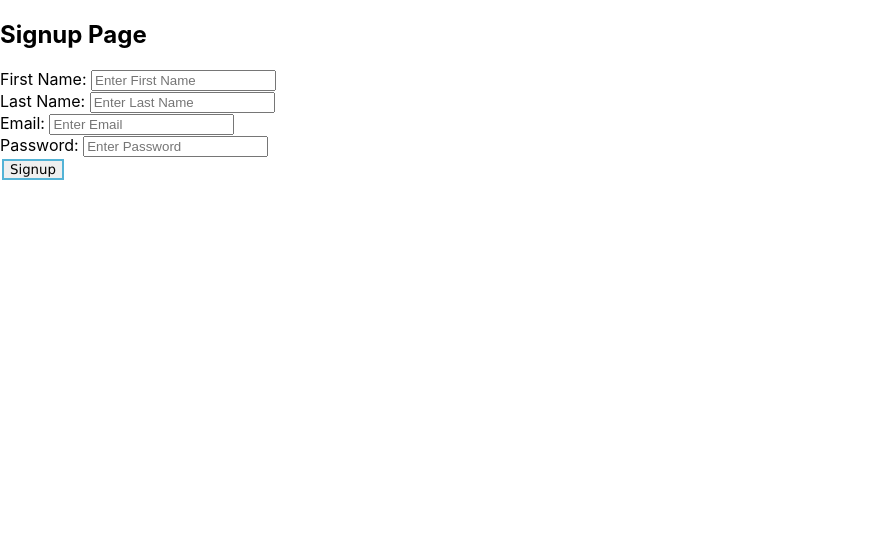
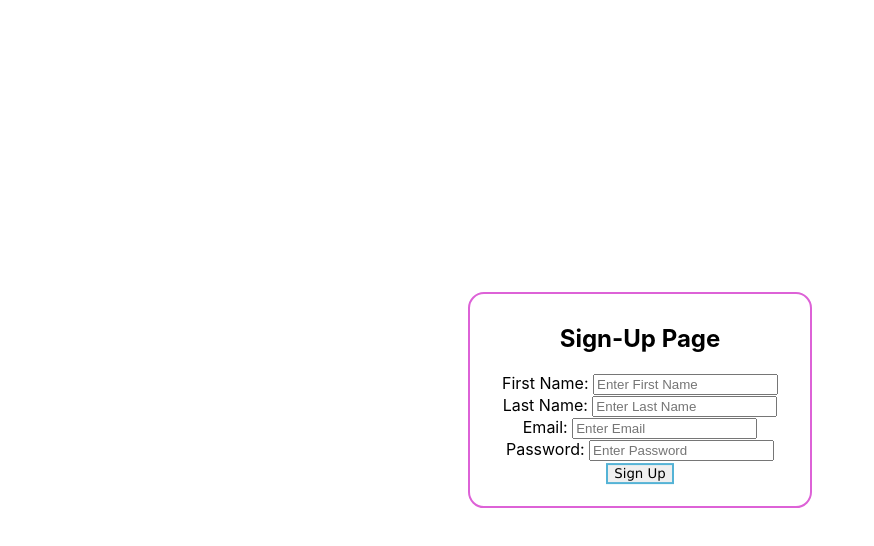
Before and after one commit to ska09634/4300FinalProject, a JavaScript app in the folder final-project/: page /signup in a window 1280 px wide. Shown: the top 546 px of the page, without its empty margins (0-874 px from the left). Built offline with nearby package versions, Linux system fonts and the light colour scheme; the HTML template or start-up script is replaced by a standard one.

Commit message:
edited log in and sign up pages

```diff
--- a/final-project/src/App.css
+++ b/final-project/src/App.css
@@ -33,17 +33,46 @@
   border: 2px solid #dd62d7;
   margin: 20px;
   border-radius: 16px;
-  padding-top: 10px;
   max-width: fit-content;
-  padding-left: 20px;
-  padding-right: 20px;
+  padding: 10px 20px 10px 20px;
+}
+
+.login-container {
+  display: block;
+  background-color: white;
+  color: black;
+  border: 2px solid #dd62d7;
+  margin: 0px;
+  border-radius: 16px;
+  width: 300px;
+  padding: 10px 20px 20px 20px;
+  text-align: center;
+  position: absolute;
+  top: 50%;
+  left: 50%;
+  transform: translate(-50%, -50%);
+}
+
+.signup-container {
+  display: block;
+  background-color: white;
+  color: black;
+  border: 2px solid #dd62d7;
+  margin: 0px;
+  border-radius: 16px;
+  width: 300px;
+  padding: 10px 20px 20px 20px;
+  text-align: center;
+  position: absolute;
+  top: 50%;
+  left: 50%;
+  transform: translate(-50%, -50%);
 }
 
 .text-container{
   display: inline-block;
   margin-left: 20px;
 }
-
 
 button {
   color: rgb(0, 0, 0);
--- a/final-project/src/components/Login.js
+++ b/final-project/src/components/Login.js
@@ -1,4 +1,5 @@
 import {Link} from 'react-router-dom'
+
 
 function Login() {
   return (
@@ -21,7 +22,7 @@ function Login() {
             </div>
             <div>
               <Link to='/signup'>
-                Signup
+                Sign Up
               </Link>
             </div>
         </div>
--- a/final-project/src/components/Signup.js
+++ b/final-project/src/components/Signup.js
@@ -3,7 +3,7 @@ import {Link} from 'react-router-dom'
 function Signup() {
   return (
     <div className="signup-container">
-      <h2>Signup Page</h2>
+      <h2>Sign-Up Page</h2>
       <form>
         <div className='signup-form'>
             <div>
@@ -24,7 +24,7 @@ function Signup() {
             </div>
             <div>
               <Link to='/login'>
-                <button type='submit'>Signup</button>
+                <button type='submit'>Sign Up</button>
               </Link>
             </div>
         </div>
```
